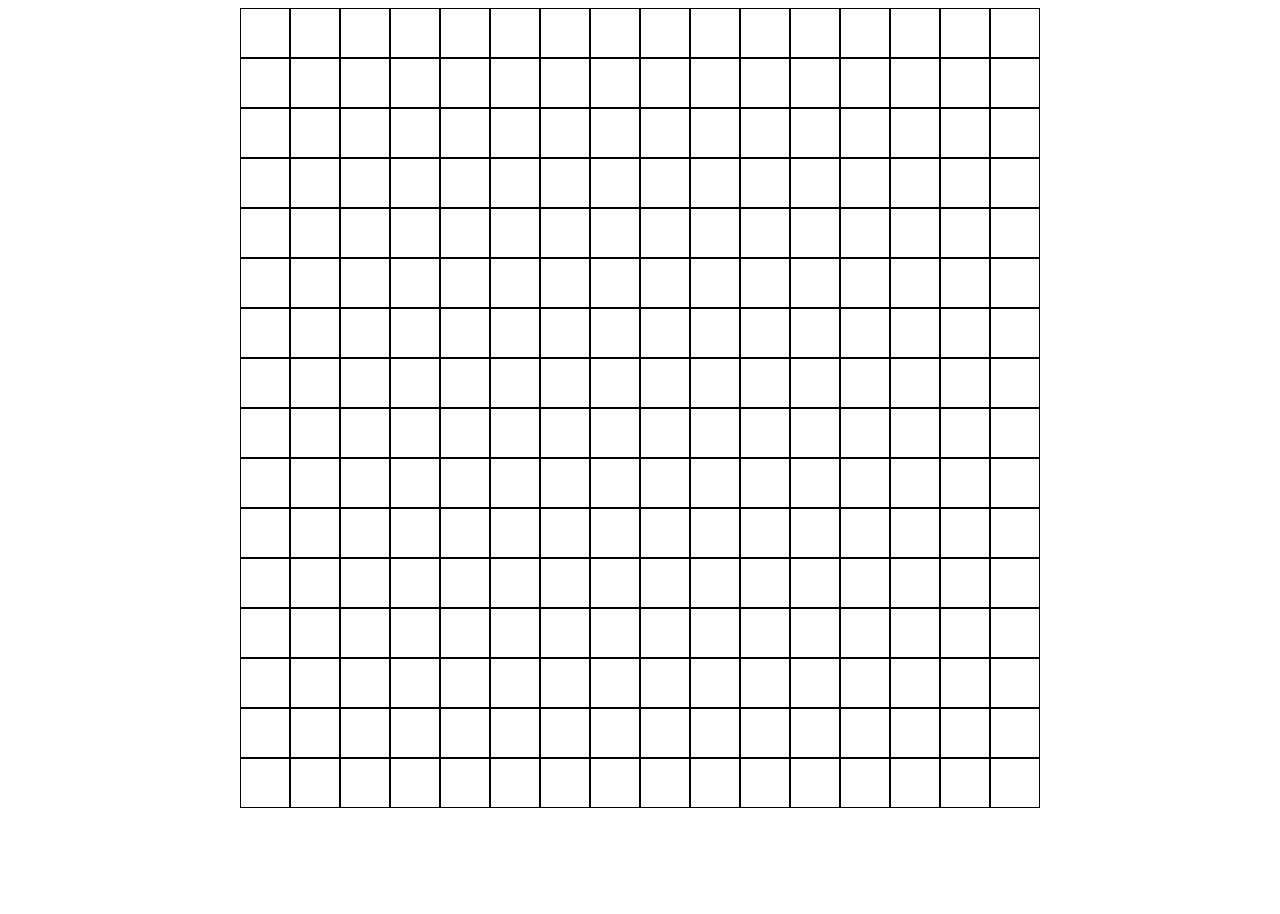
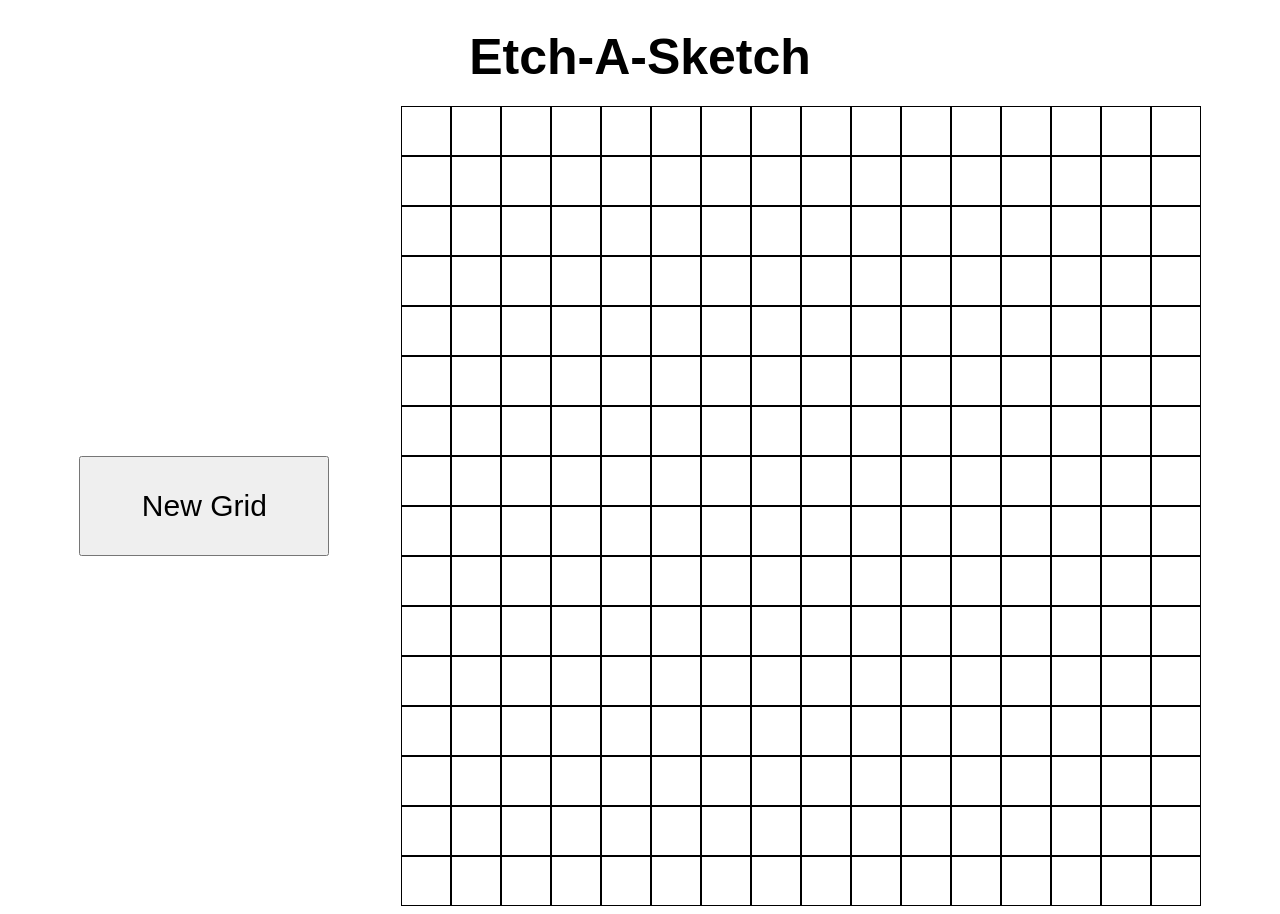
Before and after one commit to dylen400mh/etch-a-sketch, a plain HTML site: page index.html in a window 1280 px wide. Before the commit the page ends 816 px from the top, so only its background shows below. Drawn offline with Linux system fonts and the light colour scheme.

Commit message:
Implement 'new grid' button to change size of grid, edit README.md

```diff
--- a/index.html
+++ b/index.html
@@ -11,10 +11,15 @@
 </head>
 
 <body>
-    <div class="container">
+    <header>Etch-A-Sketch</header>
+    <div class="content">
+        <div class="buttons">
+            <button class="new-grid-button">New Grid</button>
+        </div>
+        <div class="container">
+        </div>
+    </div>
 
-
-    </div>
 </body>
 
 </html>
--- a/script.js
+++ b/script.js
@@ -1,5 +1,39 @@
+// creates 16x16 grid
+function createGrid(size) {
 
-// creates 16x16 grid
+    removeGrid();
+
+    for (let i = 0; i < size * size; i++) {
+        const square = document.createElement("div");
+        square.classList.add("square");
+
+        // square turns red if mouse is held
+        square.addEventListener("mouseover", () => {
+            if (isMouseDown) {
+                square.classList.add("trail");
+            }
+        })
+
+        container.appendChild(square);
+    }
+
+    // subtract 2 to account for borders
+    const squareSize = (800 / size) - 2;
+
+    const squares = document.querySelectorAll(".square");
+    squares.forEach((square) => {
+        square.style.width = `${squareSize}px`;
+        square.style.height = `${squareSize}px`;
+    })
+}
+
+function removeGrid() {
+    //remove existing grid
+    while (container.firstChild) {
+        container.removeChild(container.firstChild);
+    }
+}
+
 const container = document.querySelector(".container");
 
 let isMouseDown = false;
@@ -11,15 +45,14 @@ container.addEventListener("mouseup", () => {
     isMouseDown = false;
 })
 
-for (let i = 0; i < 256; i++) {
-    const square = document.createElement("div");
-    square.classList.add("square");
+const newGridButton = document.querySelector(".new-grid-button");
 
-    // square turns red if mouse is held down
-    square.addEventListener("mouseover", () => {
-        if (isMouseDown) {
-            square.classList.add("trail");
-        }
-    })
-    container.appendChild(square);
-}
+newGridButton.addEventListener("click", () => {
+    let input = prompt("Enter the new size of the grid.");
+    let size = parseInt(input);
+
+    createGrid(size);
+})
+
+// creates intial 16x16 grid
+createGrid(16);
--- a/styles.css
+++ b/styles.css
@@ -1,8 +1,22 @@
-body {
-    height: 100vh;
+header {
+    font-size: 50px;
+    text-align: center;
+    padding: 20px;
+    font-family: sans-serif;
+    font-weight: bold;
+}
+
+.content {
     display: flex;
     justify-content: center;
     align-items: center;
+    justify-content: space-evenly;
+}
+
+button {
+    width: 250px;
+    height: 100px;
+    font-size: 30px;
 }
 
 .container {
```
Also changed, not shown: 1 other file.
